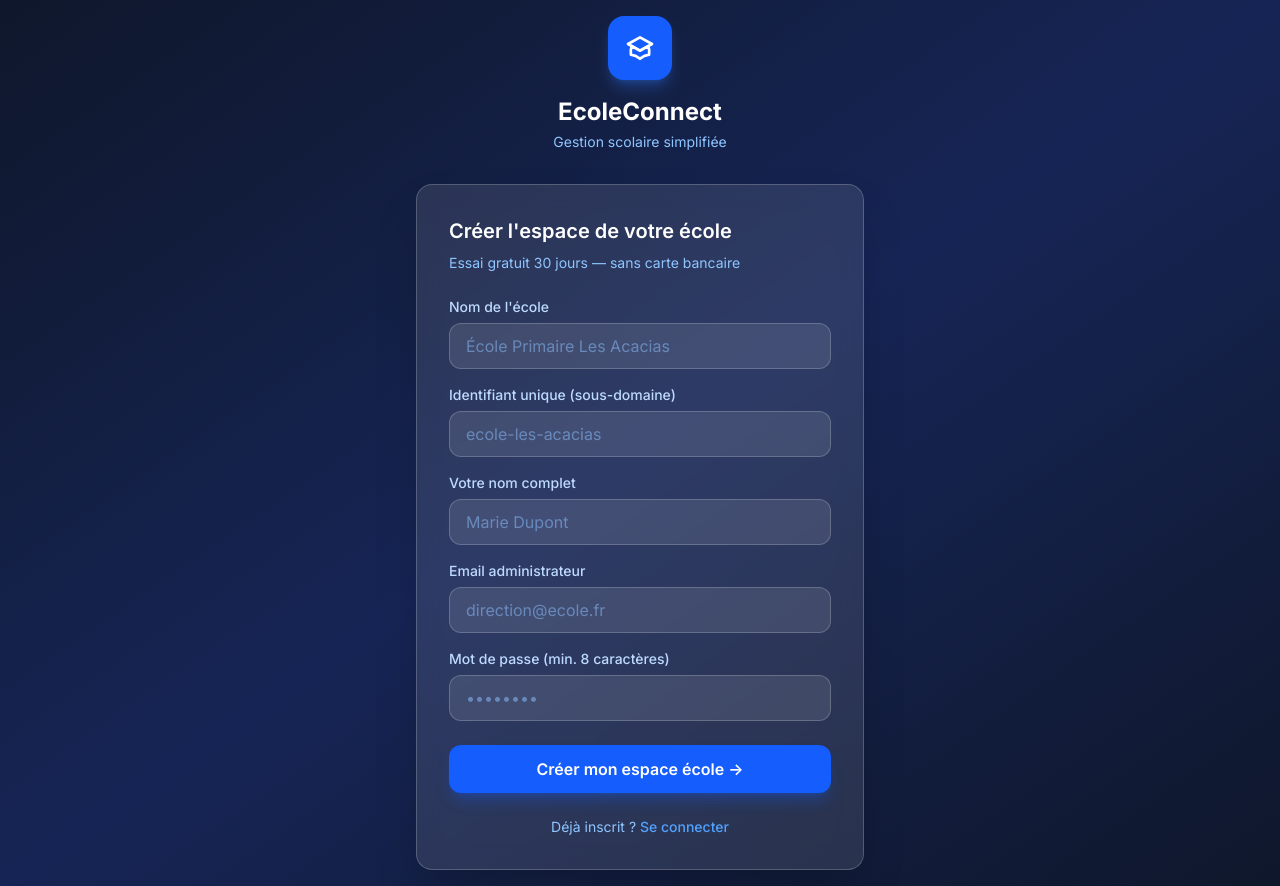
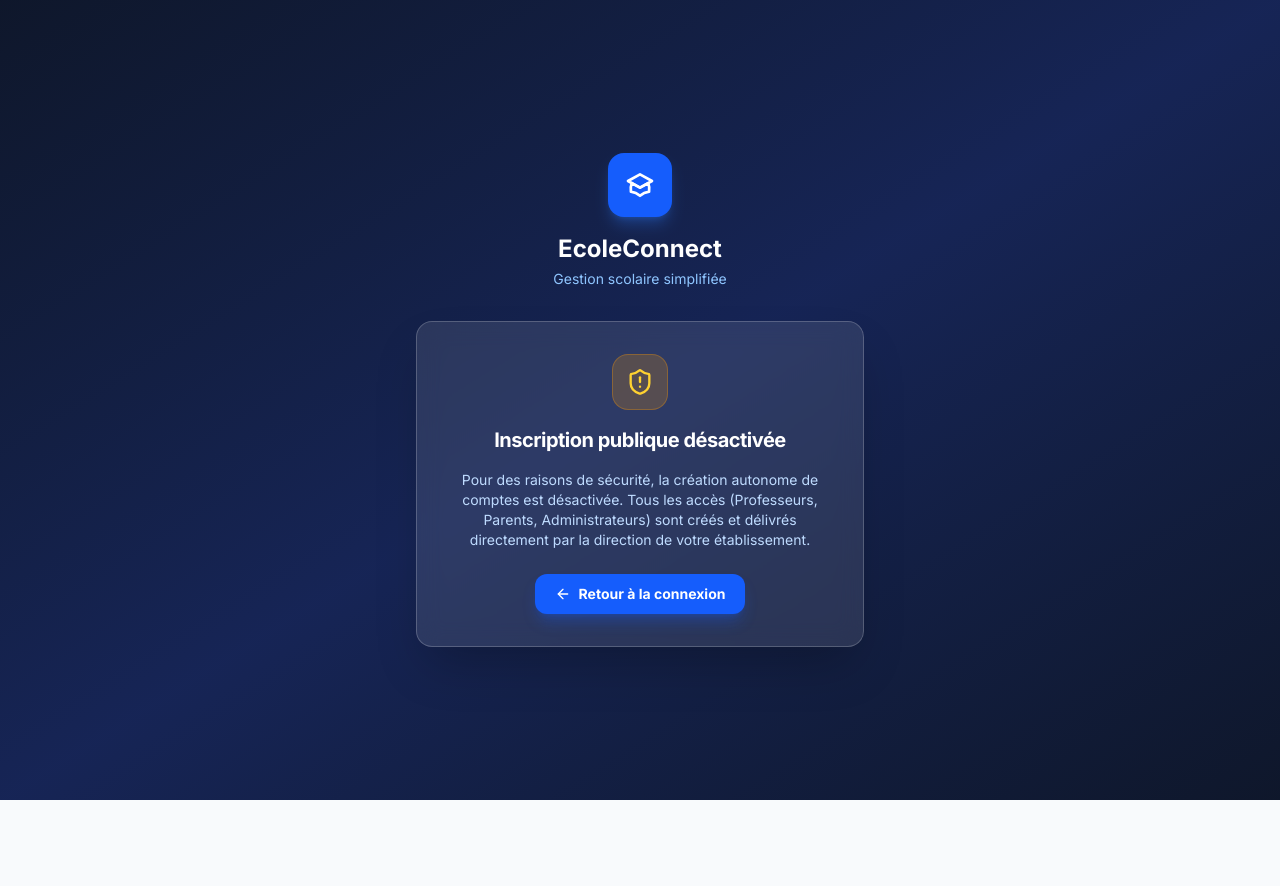
Before and after one commit to meziania/School_Management, a Next.js app in the folder school-management-app/: page /signup in a window 1280 px wide. After the commit the page ends 800 px from the top, so only its background shows below. Built offline with nearby package versions, Linux system fonts and the light colour scheme.

Commit message:
feat: removed public self-signup interface and restricted account creation exclusively to school administration

```diff
--- a/school-management-app/app/login/page.tsx
+++ b/school-management-app/app/login/page.tsx
@@ -108,11 +108,8 @@ export default function LoginPage() {
         </button>
       </form>
 
-      <p className="text-center text-blue-300 text-sm mt-6">
-        Vous êtes une école ?{' '}
-        <Link href="/signup" className="text-blue-400 hover:text-white font-medium transition">
-          Créer un espace
-        </Link>
+      <p className="text-center text-blue-200/80 text-xs mt-6">
+        🔒 Les comptes (Professeurs, Parents, Élèves) sont gérés et créés par l'administration de l'établissement.
       </p>
     </div>
   )
--- a/school-management-app/app/signup/page.tsx
+++ b/school-management-app/app/signup/page.tsx
@@ -1,142 +1,29 @@
-'use client'
-
-import { useState } from 'react'
-import { useRouter } from 'next/navigation'
 import Link from 'next/link'
-import { signupSchoolSchema } from '@/lib/validations/schemas'
+import { ShieldAlert, ArrowLeft } from 'lucide-react'
 
 export default function SignupPage() {
-  const router = useRouter()
-  const [formData, setFormData] = useState({
-    school_name: '',
-    subdomain: '',
-    admin_email: '',
-    admin_password: '',
-    admin_full_name: '',
-  })
-  const [error, setError] = useState<string | null>(null)
-  const [loading, setLoading] = useState(false)
-  const [success, setSuccess] = useState(false)
+  return (
+    <div className="bg-white/10 backdrop-blur-md rounded-2xl border border-white/20 p-8 shadow-2xl text-center space-y-4 max-w-md mx-auto">
+      <div className="w-14 h-14 rounded-2xl bg-amber-500/20 border border-amber-500/30 flex items-center justify-center mx-auto text-amber-300">
+        <ShieldAlert size={28} />
+      </div>
 
-  function handleChange(e: React.ChangeEvent<HTMLInputElement>) {
-    const { name, value } = e.target
-    setFormData(prev => ({ ...prev, [name]: value }))
-    // Auto-générer le subdomain depuis le nom
-    if (name === 'school_name') {
-      const sub = value
-        .toLowerCase()
-        .normalize('NFD').replace(/[\u0300-\u036f]/g, '')
-        .replace(/[^a-z0-9\s-]/g, '')
-        .replace(/\s+/g, '-')
-        .slice(0, 50)
-      setFormData(prev => ({ ...prev, school_name: value, subdomain: sub }))
-    }
-  }
+      <h2 className="text-xl font-bold text-white tracking-tight">Inscription publique désactivée</h2>
 
-  async function handleSubmit(e: React.FormEvent) {
-    e.preventDefault()
-    setError(null)
+      <p className="text-blue-200 text-sm">
+        Pour des raisons de sécurité, la création autonome de comptes est désactivée.
+        Tous les accès (Professeurs, Parents, Administrateurs) sont créés et délivrés directement par la direction de votre établissement.
+      </p>
 
-    const parsed = signupSchoolSchema.safeParse(formData)
-    if (!parsed.success) {
-      setError(parsed.error.issues[0]?.message)
-      return
-    }
-
-    setLoading(true)
-    try {
-      const res = await fetch('/api/auth/signup-school', {
-        method: 'POST',
-        headers: { 'Content-Type': 'application/json' },
-        body: JSON.stringify(formData),
-      })
-      const json = await res.json()
-
-      if (!res.ok || json.error) {
-        setError(json.error || 'Erreur lors de l\'inscription.')
-        return
-      }
-
-      setSuccess(true)
-      setTimeout(() => router.push('/login'), 2000)
-    } catch {
-      setError('Erreur réseau. Veuillez réessayer.')
-    } finally {
-      setLoading(false)
-    }
-  }
-
-  if (success) {
-    return (
-      <div className="bg-white/10 backdrop-blur-md rounded-2xl border border-white/20 p-8 shadow-2xl text-center">
-        <div className="w-16 h-16 rounded-full bg-green-500/20 border border-green-500/30 flex items-center justify-center mx-auto mb-4">
-          <svg className="w-8 h-8 text-green-400" fill="none" viewBox="0 0 24 24" stroke="currentColor">
-            <path strokeLinecap="round" strokeLinejoin="round" strokeWidth={2} d="M5 13l4 4L19 7" />
-          </svg>
-        </div>
-        <h2 className="text-xl font-semibold text-white mb-2">École créée !</h2>
-        <p className="text-blue-300">Redirection vers la connexion...</p>
+      <div className="pt-2">
+        <Link
+          href="/login"
+          className="inline-flex items-center gap-2 px-5 py-2.5 bg-blue-600 hover:bg-blue-500 text-white font-bold rounded-xl transition text-sm shadow-lg shadow-blue-600/30"
+        >
+          <ArrowLeft size={16} />
+          Retour à la connexion
+        </Link>
       </div>
-    )
-  }
-
-  const fields = [
-    { name: 'school_name', label: 'Nom de l\'école', placeholder: 'École Primaire Les Acacias', type: 'text' },
-    { name: 'subdomain', label: 'Identifiant unique (sous-domaine)', placeholder: 'ecole-les-acacias', type: 'text' },
-    { name: 'admin_full_name', label: 'Votre nom complet', placeholder: 'Marie Dupont', type: 'text' },
-    { name: 'admin_email', label: 'Email administrateur', placeholder: 'direction@ecole.fr', type: 'email' },
-    { name: 'admin_password', label: 'Mot de passe (min. 8 caractères)', placeholder: '••••••••', type: 'password' },
-  ]
-
-  return (
-    <div className="bg-white/10 backdrop-blur-md rounded-2xl border border-white/20 p-8 shadow-2xl">
-      <h2 className="text-xl font-semibold text-white mb-2">Créer l&apos;espace de votre école</h2>
-      <p className="text-blue-300 text-sm mb-6">Essai gratuit 30 jours — sans carte bancaire</p>
-
-      <form onSubmit={handleSubmit} className="space-y-4">
-        {fields.map(({ name, label, placeholder, type }) => (
-          <div key={name}>
-            <label htmlFor={name} className="block text-sm font-medium text-blue-200 mb-1.5">
-              {label}
-            </label>
-            <input
-              id={name}
-              name={name}
-              type={type}
-              value={formData[name as keyof typeof formData]}
-              onChange={handleChange}
-              placeholder={placeholder}
-              required
-              className="w-full px-4 py-2.5 rounded-xl bg-white/10 border border-white/20 text-white placeholder-blue-300/50
-                         focus:outline-none focus:ring-2 focus:ring-blue-500 focus:border-transparent transition"
-            />
-          </div>
-        ))}
-
-        {error && (
-          <div className="p-3 rounded-lg bg-red-500/20 border border-red-500/30 text-red-200 text-sm">
-            {error}
-          </div>
-        )}
-
-        <button
-          id="btn-signup"
-          type="submit"
-          disabled={loading}
-          className="w-full py-3 px-4 rounded-xl bg-blue-600 hover:bg-blue-500 disabled:opacity-50
-                     text-white font-semibold transition-all duration-200 shadow-lg shadow-blue-600/30
-                     hover:shadow-blue-500/40 active:scale-[0.98] mt-2"
-        >
-          {loading ? 'Création en cours...' : 'Créer mon espace école →'}
-        </button>
-      </form>
-
-      <p className="text-center text-blue-300 text-sm mt-6">
-        Déjà inscrit ?{' '}
-        <Link href="/login" className="text-blue-400 hover:text-white font-medium transition">
-          Se connecter
-        </Link>
-      </p>
     </div>
   )
 }
```
